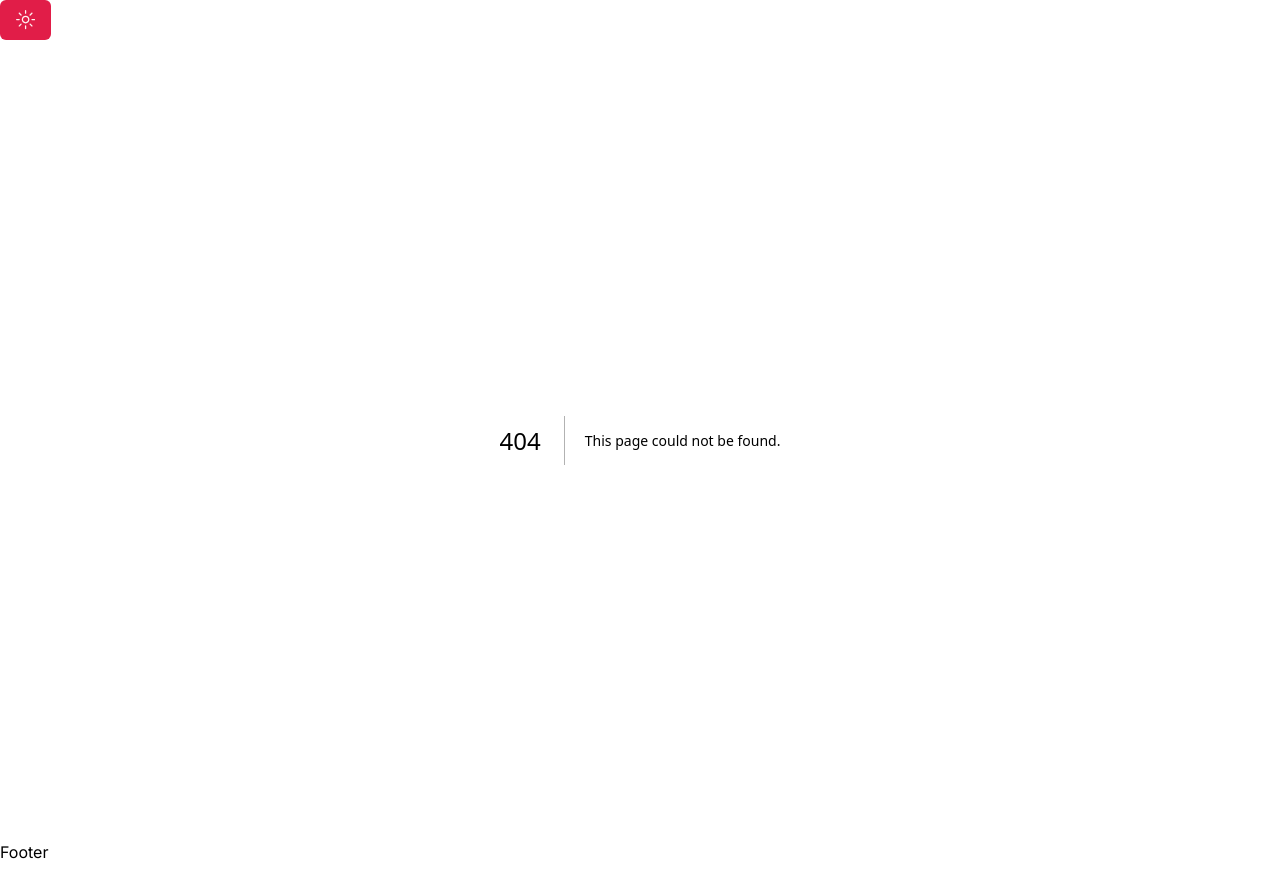
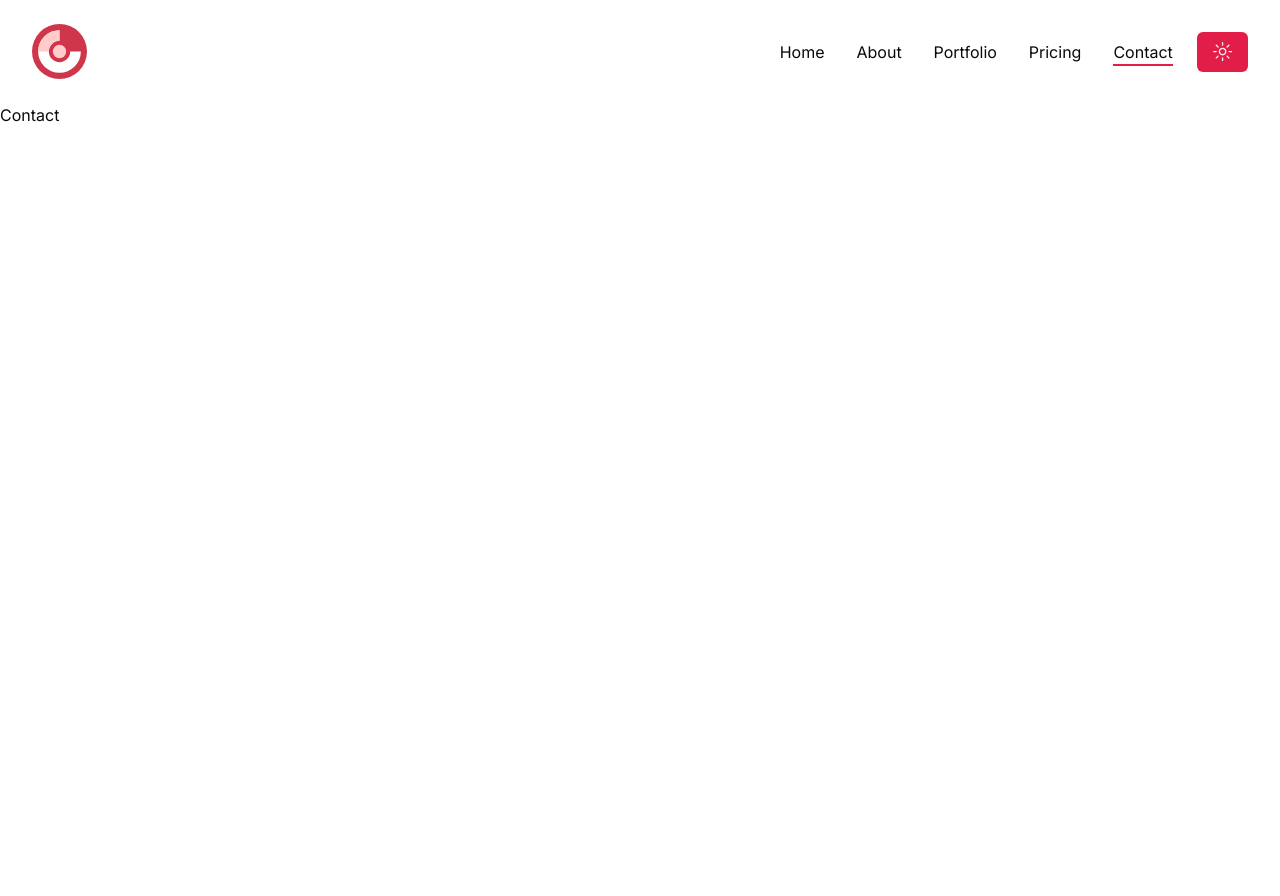
Before and after one commit to farhan0184/photography, a Next.js app: page /contact in a window 1280 px wide. Before the commit this address had no page. Shown: the top 896 px of the page. Before the commit the page ends 864 px from the top, so only its background shows below. Built offline with nearby package versions, Linux system fonts and the light colour scheme.

Commit message:
navbar create

```diff
--- /dev/null
+++ b/app/about/page.tsx
@@ -0,0 +1,7 @@
+import React from 'react'
+
+export default function About():React.JSX.Element {
+  return (
+    <div>About</div>
+  )
+}
--- /dev/null
+++ b/app/contact/page.tsx
@@ -0,0 +1,7 @@
+import React from 'react'
+
+export default function Contact():React.JSX.Element {
+  return (
+    <div>Contact</div>
+  )
+}
--- /dev/null
+++ b/app/potfolio/page.tsx
@@ -0,0 +1,7 @@
+import React from 'react'
+
+export default function Portfolio():React.JSX.Element {
+  return (
+    <div>Portfolio</div>
+  )
+}
--- /dev/null
+++ b/app/pricing/page.tsx
@@ -0,0 +1,7 @@
+import React from 'react'
+
+export default function Pricing():React.JSX.Element {
+  return (
+    <div>Pricing</div>
+  )
+}
--- /dev/null
+++ b/app/template.tsx
@@ -0,0 +1,37 @@
+'use client'
+import React from 'react'
+
+// framar motion
+import { motion } from 'framer-motion'
+
+// Hooks
+import useScrollProgress from '@/hooks/useScrollProgress'
+
+// variants
+const variants = {
+  hidden: {opacity: 0},
+  enter: {opacity: 1},
+}
+
+export default function tamplate({children}: {children: React.ReactNode}) {
+  const progress = useScrollProgress()
+  return (
+    <>
+      <motion.main
+        variants={variants}
+        initial="hidden"
+        animate="enter"
+        transition={{type: "linear", delay: 0.2, duration: 0.4}}
+      >
+        {children}
+      </motion.main>
+
+      <span
+        style={{ transform: `translateY(${progress - 100}%)` }}
+        className='fixed z-50 bg-primary w-1 top-0 right-0 bottom-0  transition-all duration-700'
+      >
+      </span>
+      <div className='h-[3000px]'></div>
+    </>
+  )
+}
--- a/components/Footer.tsx
+++ b/components/Footer.tsx
@@ -1,7 +1,7 @@
 import React from 'react'
 
-export default function Footer() {
+export default function Footer(): JSX.Element {
   return (
-    <div>Footer</div>
+    <div>FC</div>
   )
 }
--- a/components/Header.tsx
+++ b/components/Header.tsx
@@ -1,12 +1,55 @@
+'use client'
 import React from 'react'
 import ThemeToggler from './ThemeToggler'
+import Logo from './Logo'
+import Nav from './Nav'
+import MobileNav from './MobileNav'
+import { usePathname } from 'next/navigation'
 
-export default function Header() {
+const Header: React.FC = () => {
+  const [header, setHeader] = React.useState(false)
+  const pathname = usePathname()
+
+  React.useEffect(() => {
+    const scrollYPos:any = window.addEventListener('scroll', () => {
+       if(window.scrollY > 50)
+        { setHeader(true)}
+       else { setHeader(false)}
+    })
+
+    return () => window.removeEventListener('scroll', scrollYPos)
+  })
   return (
-    <div>
-        <header>
+    <header
+    className={`${header
+      ? 'py-4 bg-white shadow-lg dark:bg-accent'
+      : 'py-6 dark:bg-transparent'} sticky top-0 z-50 transition-all ${pathname === '/' && 'bg-[#fff]'}`}
+    >
+      <div className='container mx-auto'>
+        <div className='flex items-center justify-between'>
+          <Logo />
+
+          <div className='flex items-center gap-x-6'>
+            {/* nav bar */}
+            <Nav
+              contaierStyles='hidden xl:flex gap-x-8 items-center'
+              linkStyles='relative hover:text-primary transition-all'
+              ubnderlineStyles='absolute top-full left-0 h-[2px] bg-primary w-full'
+            />
+
+            {/* theme toggler */}
             <ThemeToggler />
-        </header>
-    </div>
+
+            {/* mobile nav */}
+            <div className='xl:hidden'>
+              <MobileNav/>
+            </div>
+          </div>
+        </div>
+
+      </div>
+    </header>
   )
 }
+
+export default Header
--- /dev/null
+++ b/components/Logo.tsx
@@ -0,0 +1,19 @@
+import Image from "next/image";
+import Link from "next/link";
+import React from "react";
+
+const Logo: React.FC = () => {
+    return (
+        <Link href="/">
+            <Image
+                src={"/logo.svg"}
+                alt="logo"
+                width={55}
+                height={55}
+                priority
+            />
+        </Link>
+    )
+}
+
+export default Logo
--- /dev/null
+++ b/components/MobileNav.tsx
@@ -0,0 +1,33 @@
+import { Sheet, SheetContent, SheetTrigger } from '@/components/ui/sheet'
+import React from 'react'
+import Nav from './Nav'
+import Logo from './Logo'
+import Socials from './Socials'
+import { AlignJustify } from 'lucide-react'
+
+export default function MobileNav(): React.JSX.Element {
+  return (
+    <Sheet>
+      <SheetTrigger asChild>
+        <AlignJustify
+          className='cursor-pointer'
+        />
+      </SheetTrigger>
+      <SheetContent className='flex flex-col justify-between items-center h-full'>
+        <div className='flex flex-col items-center gap-y-32'>
+          <Logo />
+          <Nav
+          contaierStyles='flex flex-col gap-y-6 items-center'
+          linkStyles='text-xl'
+          />
+        </div>
+
+        {/* socials */}
+        <Socials
+         containerStyles = 'flex gap-x-4 items-center'
+         iconStyles = "text-2xl"
+        />
+      </SheetContent>
+    </Sheet>
+  )
+}
--- /dev/null
+++ b/components/Nav.tsx
@@ -0,0 +1,57 @@
+'use client'
+import Link from "next/link";
+import React from "react";
+
+// Next Hooks
+import { usePathname } from "next/navigation";
+
+// Framer Motion
+import { motion } from "framer-motion";
+
+// types
+interface NavProps {
+    contaierStyles?: string
+    linkStyles?: string
+    ubnderlineStyles?: string
+}
+interface LinkProps {
+    path: string
+    name: string
+}
+
+// data
+const links: LinkProps[] = [
+    {path: "/", name: "Home"},
+    {path: "/about", name: "About"},
+    {path: "/potfolio", name: "Portfolio"},
+    {path: "/pricing", name: "Pricing"},
+    {path: "/contact", name: "Contact"},
+]
+
+const Nav = ({contaierStyles, linkStyles, ubnderlineStyles}: NavProps) => {
+
+    const pathname = usePathname();
+    return (
+        <nav className={contaierStyles}>
+            {links.map((link, idx) => (
+                <Link
+                    href={link.path}
+                    key={idx}
+                    className={`${linkStyles} `}
+                >
+                {pathname === link.path && (
+                    <motion.span
+                        initial={{y: '-100%'}}
+                        animate={{y: 0}}
+                        transition={{type:'tween'}}
+                        layoutId="underline"
+                        className={`${ubnderlineStyles}`}
+                    />
+                )}
+                {link.name}
+                </Link>
+            ))}
+        </nav>
+    )
+}
+export default Nav
--- /dev/null
+++ b/components/Socials.tsx
@@ -0,0 +1,58 @@
+import Link from 'next/link'
+import React from 'react'
+import {RiPaypalFill, RiSnapchatFill, RiSkypeFill, RiFacebookFill, RiInstagramFill} from 'react-icons/ri'
+
+// data props
+interface IconProps {
+    icon: React.ReactNode
+    path: string
+}
+//  socials props
+interface SocialsProps {
+    containerStyles?: string
+    iconStyles?: string
+}
+
+// data
+const icons: IconProps[] = [
+    {
+        icon: <RiPaypalFill/>,
+        path: "https://www.paypal.com"
+    },
+    {
+        icon: <RiSnapchatFill/>,
+        path: "https://www.snapchat.com"
+    },
+    {
+        icon: <RiSkypeFill/>,
+        path: "https://www.skype.com"
+    },
+    {
+        icon: <RiFacebookFill/>,
+        path: "https://www.facebook.com"
+    },
+    {
+        icon: <RiInstagramFill/>,
+        path: "https://www.instagram.com"
+    }
+]
+export default function Socials({ containerStyles, iconStyles }: SocialsProps):React.JSX.Element {
+  return (
+    <div className={`${containerStyles}`}>
+        {
+            icons.map((icon, idx) => {
+                return (
+                    <Link
+                        key={idx}
+                        href={icon.path}
+                    >
+                        <div className={`${iconStyles}`}>
+                            {icon.icon}
+                        </div>
+                    </Link>
+                )
+            })
+        }
+    </div>
+  )
+}
--- /dev/null
+++ b/hooks/useScrollProgress.tsx
@@ -0,0 +1,22 @@
+import React from 'react'
+
+
+
+export default function useScrollProgress(): number {
+    const [completion, setCompletion] = React.useState<number>(0)
+
+    React.useEffect(() => {
+        const updateScrollCompletion = () => {
+            const currentProgress: number = window.scrollY;
+            const scrollHeight: number = document.body.scrollHeight - window.innerHeight;
+            if (scrollHeight) {
+                const scrollCompletion = (currentProgress / scrollHeight) * 100;
+                setCompletion(parseFloat(scrollCompletion.toFixed(2)));
+            }
+        };
+
+        window.addEventListener('scroll', updateScrollCompletion);
+        return () => window.removeEventListener('scroll', updateScrollCompletion);
+    }, [])
+    return completion
+}
```
